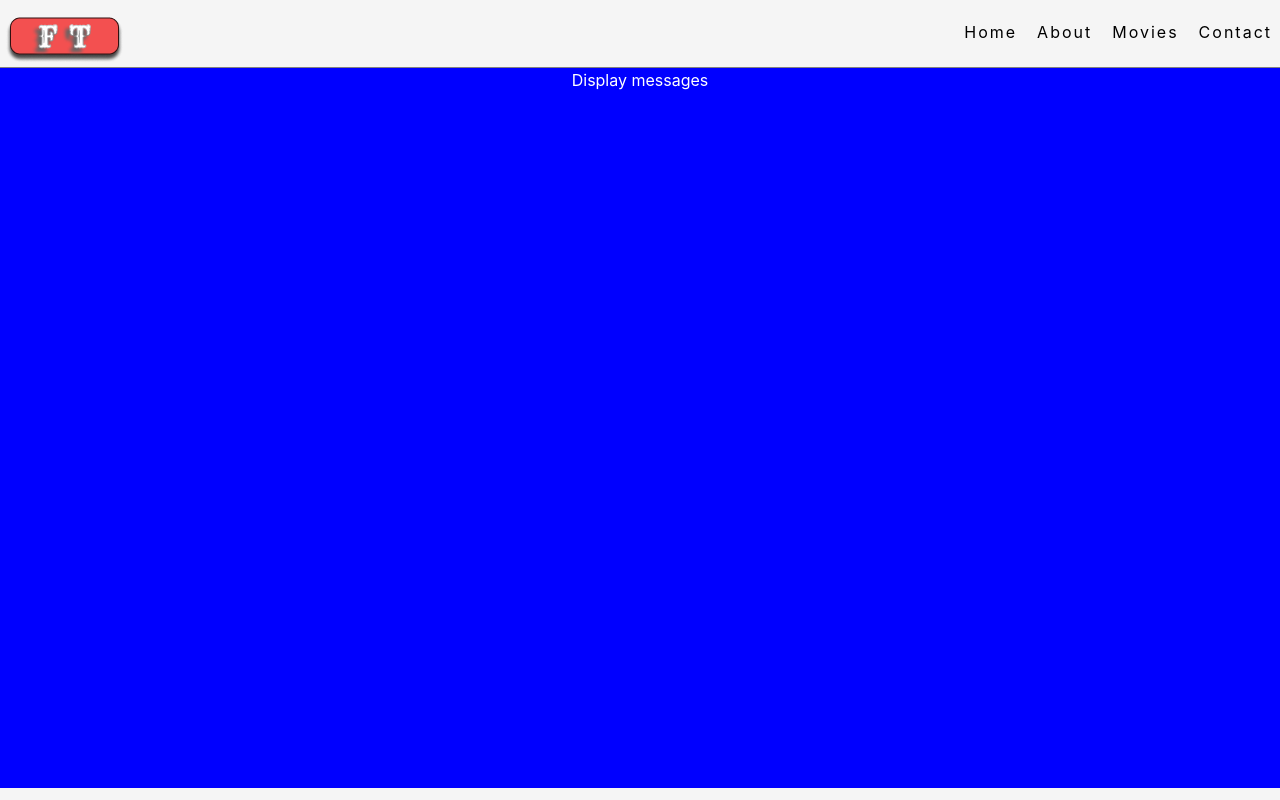
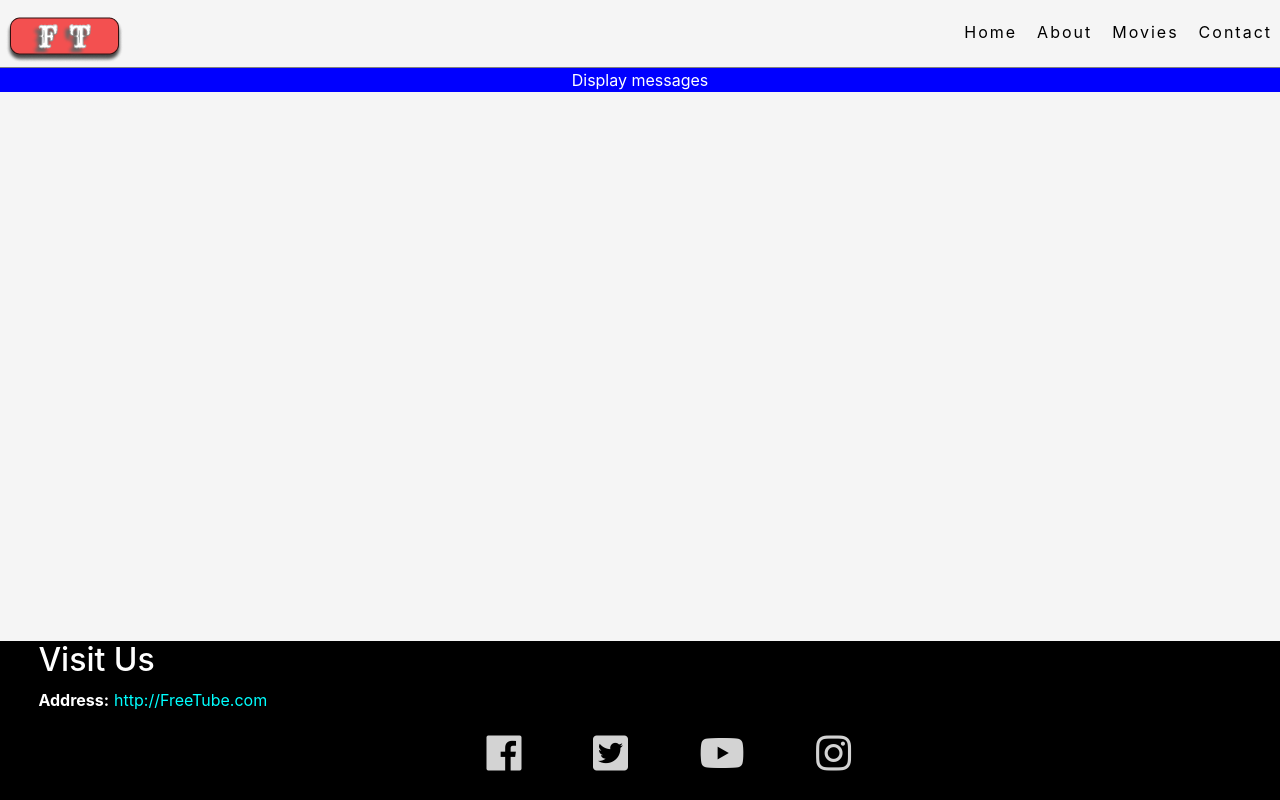
Before and after one commit to Code-Institute-Submissions/Milestone_Project_1-5, a plain HTML site: page FreeTube/index.html in a window 1280 px wide. Drawn offline with nearby package versions, Linux system fonts and the light colour scheme.

Commit message:
complete footer

```diff
--- a/FreeTube/assets/css/style.css
+++ b/FreeTube/assets/css/style.css
@@ -37,7 +37,6 @@ body {
 
 /* --------------- Menu --------------- */
 
-
 /* --------------- Welcome message and movies--------------- */
 
 .container-fluid {
@@ -47,7 +46,7 @@ body {
   width: 100%;
   height: 90%;
   background-color: blue;
-  position: absolute;
+  position: relative;
   z-index: 0;
   left: 0;
 }
@@ -59,16 +58,50 @@ body {
 }
 /* --------------- Welcome message and movies--------------- */
 
-
 /* --------------- footer --------------- */
-.social-networks li {
-    display: inline;
+.footer {
+  width: 100%;
+  background: black;
+  color: white;
+  position: absolute;
+  left: 0;
+  bottom: 0;
 }
 
-.social-networks i {
-    font-size: 160%;
-    margin: 1%;
-    padding: 5%;
-    color: #777777;
+
+
+.footer span,
+.footer h2{
+    margin-left: 3%;
+}
+
+.footer a{
+    color: cyan;
+    padding-left: 5px;
+    text-decoration: none
+}
+
+.footer a:hover{
+color: red;
+}
+
+.social-networks {
+  text-align: center;
+}
+
+.social-networks li {
+  display: inline-block;
+  padding: 1% 2% 0 3%;
+}
+
+.social-networks a {
+  font-size: 2.5em;
+  color: lightgray;
+  text-decoration: none;
+}
+
+.social-networks a:hover {
+  color: white;
+
 }
 /* --------------- footer --------------- */
--- a/FreeTube/index.html
+++ b/FreeTube/index.html
@@ -38,6 +38,8 @@
 	</section>
 	<footer class="footer">
 		<h2>Visit Us</h2>
+        <span><strong>Address:</strong><a href="index.html">http://FreeTube.com</a></span>
+        <br>
 		<ul class="social-networks">
 			<li>
 				<a href="https://www.facebook.com" target="_blank"><i class="fab fa-facebook"></i></a>
```
